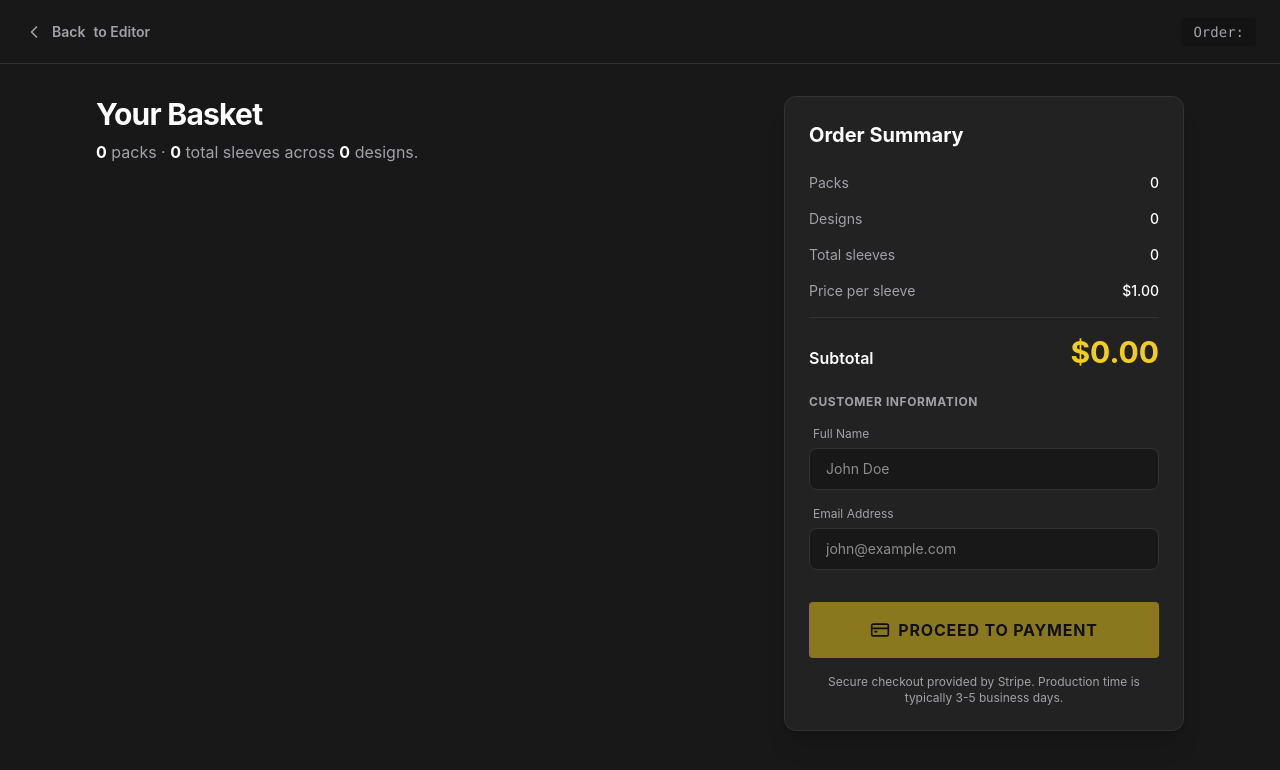
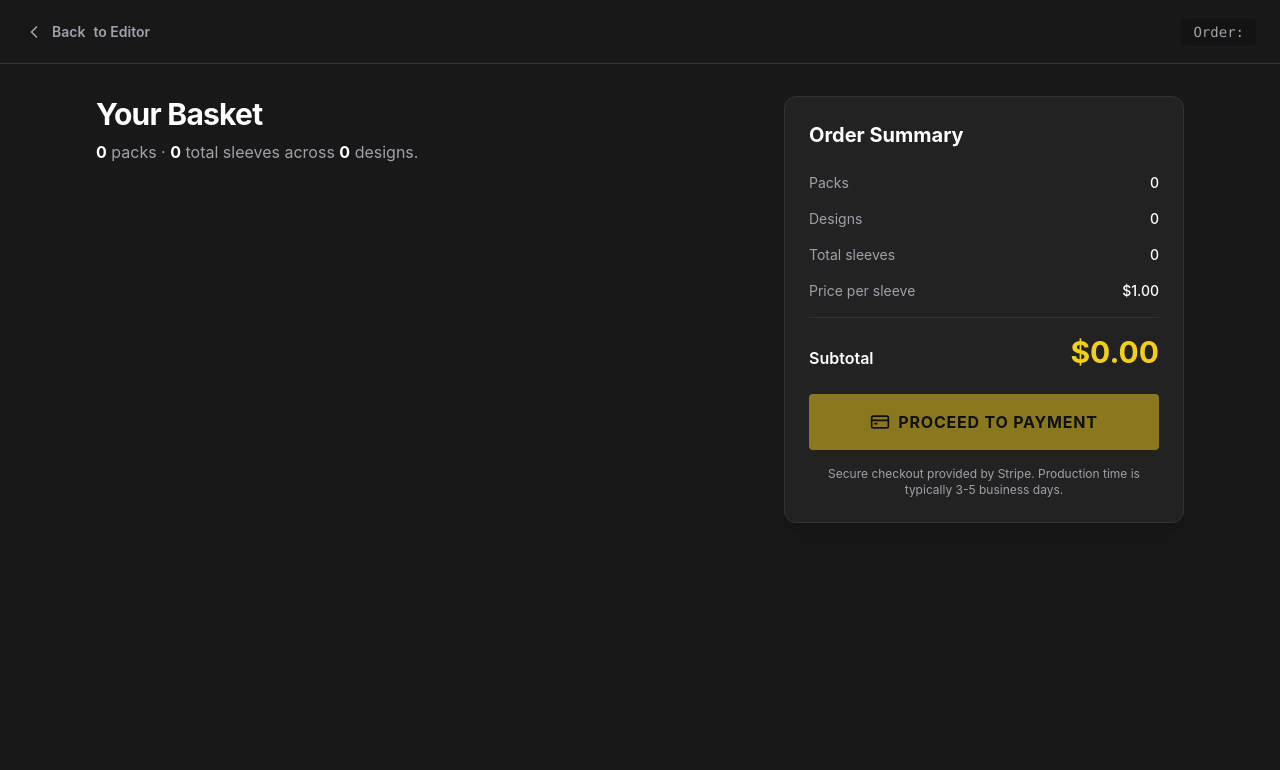
Before and after one commit to djzzlim/tcg-custom-sleeves, a Next.js app: page /checkout in a window 1280 px wide. Shown: the top 770 px of the page. Built offline with nearby package versions, Linux system fonts and the light colour scheme.

Commit message:
Remove information

```diff
--- a/src/app/api/order/route.ts
+++ b/src/app/api/order/route.ts
@@ -71,12 +71,10 @@ function resolveDesign(d: IncomingDesign): OutgoingDesign {
 export async function POST(request: Request) {
   try {
     const body = await request.json();
-    const { purchaseId, remarks, designs, customerName, customerEmail } = body as {
+    const { purchaseId, remarks, designs } = body as {
       purchaseId?: string;
       remarks?: string;
       designs?: IncomingDesign[];
-      customerName?: string;
-      customerEmail?: string;
     };
 
     if (!purchaseId || !designs || !Array.isArray(designs)) {
@@ -101,8 +99,6 @@ export async function POST(request: Request) {
         purchaseId,
         remarks,
         designs: resolvedDesigns,
-        customerName,
-        customerEmail,
         status: 'Unpaid',
       }),
     });
--- a/src/app/checkout/page.tsx
+++ b/src/app/checkout/page.tsx
@@ -32,8 +32,6 @@ export default function CheckoutPage() {
   }, []);
 
   const [status, setStatus] = useState<'idle' | 'exporting' | 'uploading' | 'success' | 'error'>('idle');
-  const [customerName, setCustomerName] = useState('');
-  const [customerEmail, setCustomerEmail] = useState('');
   const [uploadInfo, setUploadInfo] = useState<{ done: number; total: number; label: string } | null>(null);
 
   const handleProceedToPayment = async () => {
@@ -41,15 +39,6 @@ export default function CheckoutPage() {
     setStatus('exporting');
 
     try {
-      if (!customerName.trim() || !customerEmail.trim()) {
-        await appAlert({
-          title: 'Missing details',
-          message: 'Please provide your name and email address before proceeding.',
-        });
-        setStatus('idle');
-        return;
-      }
-
       const packCheck = orderMeetsPackRequirements(packs, sleeves);
       if (!packCheck.ok) {
         await appAlert({
@@ -146,8 +135,6 @@ export default function CheckoutPage() {
         headers: { 'Content-Type': 'application/json' },
         body: JSON.stringify({
           purchaseId,
-          customerName,
-          customerEmail,
           designs: designPayloads,
           remarks: 'From Basket Checkout',
         }),
@@ -334,32 +321,6 @@ export default function CheckoutPage() {
               </div>
             </div>
 
-            <div className="flex flex-col gap-4 mb-8">
-              <h3 className="text-xs font-bold uppercase tracking-wider text-muted-foreground">
-                Customer information
-              </h3>
-              <div className="flex flex-col gap-1.5">
-                <label className="text-xs text-muted-foreground ml-1">Full Name</label>
-                <input
-                  type="text"
-                  placeholder="John Doe"
-                  value={customerName}
-                  onChange={(e) => setCustomerName(e.target.value)}
-                  className="w-full bg-background border border-border rounded-lg px-4 py-2.5 text-sm focus:ring-1 focus:ring-primary outline-none transition-all"
-                />
-              </div>
-              <div className="flex flex-col gap-1.5">
-                <label className="text-xs text-muted-foreground ml-1">Email Address</label>
-                <input
-                  type="email"
-                  placeholder="john@example.com"
-                  value={customerEmail}
-                  onChange={(e) => setCustomerEmail(e.target.value)}
-                  className="w-full bg-background border border-border rounded-lg px-4 py-2.5 text-sm focus:ring-1 focus:ring-primary outline-none transition-all"
-                />
-              </div>
-            </div>
-
             {!packCheck.ok && sleeves.length > 0 && (
               <p className="mb-3 rounded-lg border border-amber-500/30 bg-amber-500/10 px-3 py-2 text-xs text-amber-200">
                 {packCheck.message}
```
